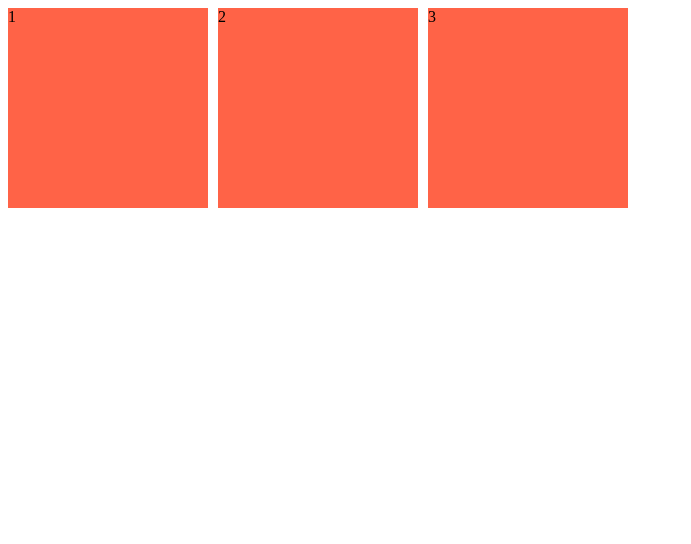
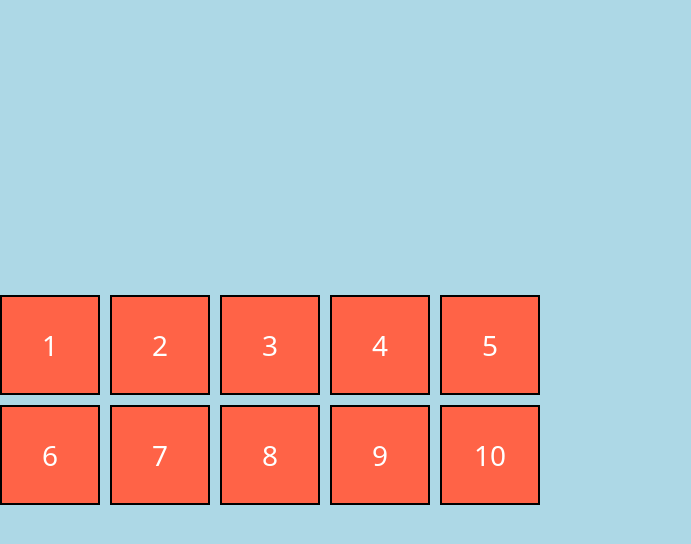
Before and after one commit to ANchangwan/vite-for-css-layout, a website built with Vite: page index.html in a window 1280 px wide. Shown: the whole page, without its empty margins (0-691 px from the left). Built offline with nearby package versions, Linux system fonts and the light colour scheme.

Commit message:
content/ items 차이

```diff
--- a/index.html
+++ b/index.html
@@ -3,15 +3,21 @@
   <head>
     <meta charset="UTF-8" />
     <meta name="viewport" content="width=device-width, initial-scale=1.0" />
-    <link rel="stylesheet" href="/style.css" />
+    <link rel="stylesheet" href="/styles/style.css" />
     <title>Css Layout</title>
   </head>
   <body>
-   <div>
-    <div class="box">1</div>
-    <div class="box">2</div>
-    <div class="box">3</div>
-   </div>
-
+    <div class="father">
+      <div class="child">1</div>
+      <div class="child">2</div>
+      <div class="child">3</div>
+      <div class="child">4</div>
+      <div class="child">5</div>
+      <div class="child">6</div>
+      <div class="child">7</div>
+      <div class="child">8</div>
+      <div class="child">9</div>
+      <div class="child">10</div>
+    </div>
   </body>
 </html>
--- a/style.css
+++ /dev/null
@@ -1,11 +0,0 @@
-div {
-  display: flex;
-  flex-direction: row;
-  gap: 10px;
-}
-
-.box {
-  background-color: tomato;
-  width: 200px;
-  height: 200px;
-}
--- /dev/null
+++ b/styles/grid-templet.css
@@ -0,0 +1,19 @@
+.father {
+  height: 100vh;
+  display: grid;
+  grid-template-columns: repeat(5, 100px);
+  grid-template-rows: repeat(2, 100px);
+  gap: 10px;
+  background-color: lightblue;
+  align-content: center;
+}
+
+.child {
+  display: flex;
+  justify-content: center;
+  align-items: center;
+  background-color: tomato;
+  border: 2px solid black;
+  font-size: 28px;
+  color: white;
+}
--- /dev/null
+++ b/styles/grid.css
@@ -0,0 +1,15 @@
+header {
+  background-color: turquoise;
+}
+
+section {
+  background-color: coral;
+}
+
+aside {
+  background-color: forestgreen;
+}
+
+footer {
+  background-color: cornflowerblue;
+}
--- /dev/null
+++ b/styles/style.css
@@ -0,0 +1,9 @@
+@import "grid-templet.css";
+@import "grid.css";
+
+body {
+  padding: 0;
+  margin: 0;
+  font-family: system-ui, -apple-system, BlinkMacSystemFont, "Segoe UI", Roboto,
+    Oxygen, Ubuntu, Cantarell, "Open Sans", "Helvetica Neue", sans-serif;
+}
```
Also changed, not shown: README.md.
